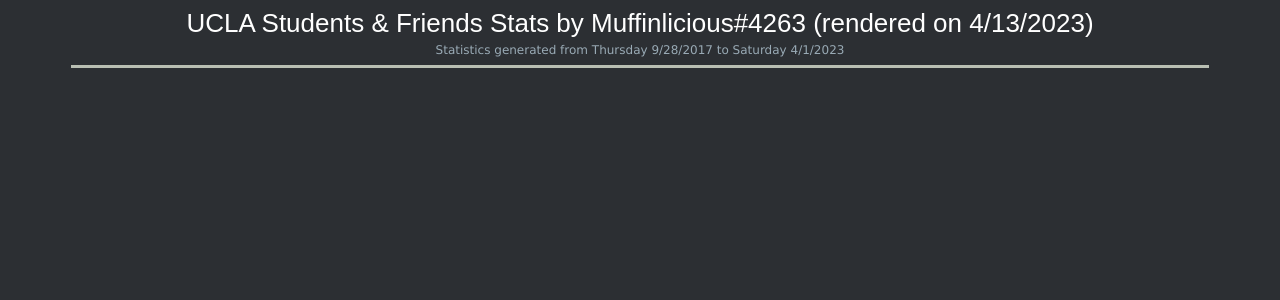
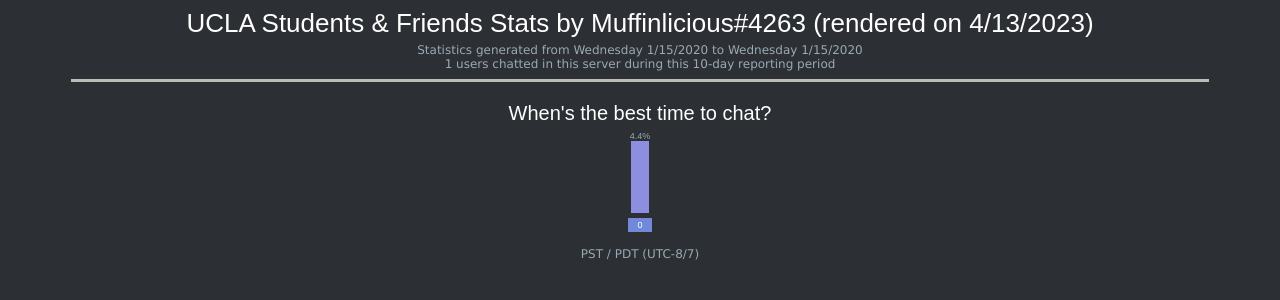
Before and after one commit to begilbert-sys/MuffinBot, a Django app: template stats/templates/index.html in a window 1280 px wide. Shown: the top 300 px of the page. Run offline with Django 4.2, Linux system fonts and the light colour scheme; the template is opened without the code that fills it: most values are stand-ins (such as "Sample title", 1, 10 or a date in 2020); parts of the project's set-up code (start-up, migrations or seed data) failed here and were passed over.

Commit message:
added to html template

```diff
--- a/MuffinWeb/settings.py
+++ b/MuffinWeb/settings.py
@@ -37,6 +37,7 @@ INSTALLED_APPS = [
     'django.contrib.sessions',
     'django.contrib.messages',
     'django.contrib.staticfiles',
+    'django.contrib.humanize',
     'stats'
 ]
 
--- a/stats/static/style.css
+++ b/stats/static/style.css
@@ -19,6 +19,21 @@ h1 {
   margin: 4px;
 }
 
+h3 {
+  font-family: "Arial";
+  color: #FFFFFF;
+  font-size: 20px;
+  font-weight: normal;
+  margin: 3px;
+}
+
+table {
+  border: 0px;
+  padding: 0px;
+  border-spacing: 1px;
+}
+
+
 .txt1 {
   font-family: "Verdana";
   color: #FFFFFF;
@@ -32,3 +47,27 @@ h1 {
   font-size: 12px;
   text-align: left;
 }
+
+.s1 {
+  font-family: "Arial";
+  color: #99AAB5;
+  font-size: 9px;
+  vertical-align: bottom;
+  text-align: center;
+}
+
+.tgr, .tinv {
+  border: 0px;
+}
+
+.s3 {
+  font-family: "Arial";
+  color: #FFFFFF;
+  font-size: 9px;
+  vertical-align: bottom;
+  text-align: center;
+}
+
+.cd {
+  background-color: #7289DA;
+}
--- a/stats/templates/index.html
+++ b/stats/templates/index.html
@@ -4,8 +4,9 @@
 <head>
   <meta charset="utf-8">
   <meta name="viewport" content="width=device-width">
-  <title>replit</title>
+  <title>UCLA Students & Friends Stats</title>
   {% load static %}
+  {% load humanize %}
   <link rel="stylesheet" href="{% static 'style.css' %}">
 </head>
 
@@ -15,12 +16,34 @@
       UCLA Students & Friends Stats by Muffinlicious#4263 (rendered on {% now "n/j/o" %})
     </h1>
     <span class="txt2">
-      Statistics generated from Thursday 9/28/2017 to Saturday 4/1/2023
+      Statistics generated from {{ first_message_date|date:"l n/j/o" }} to {{ last_message_date|date:"l n/j/o" }}
+    </span>
+    <br>
+    <span class="txt2">
+      {{ total_users }} users chatted in this server during this {{ reporting_period_days|intcomma }}-day reporting period
     </span>
 
     <img src="{% static 'pipeltv.png' %}" height="3" width="90%" alt="">
     <br>
     <br>
+
+    <h3>When's the best time to chat?</h3>
+    <table cellspacing="1" cellpadding="2">
+      <tbody>
+        <tr class="s1" valign="bottom">
+          <td class="tgr">
+            4.4%
+            <br>
+            <img src="{% static 'pipe1v.png' %}" width="18" height="72">
+          </td>
+        </tr>
+        <tr class="s3">
+          <td class="cd">0</td>
+        </tr>
+      </tbody>
+    </table>
+    <br>
+    <span class="txt2">PST / PDT (UTC-8/7)</span>
 
 
   </center>
```
Also changed, not shown: stats/views.py (+7 -2 lines).
